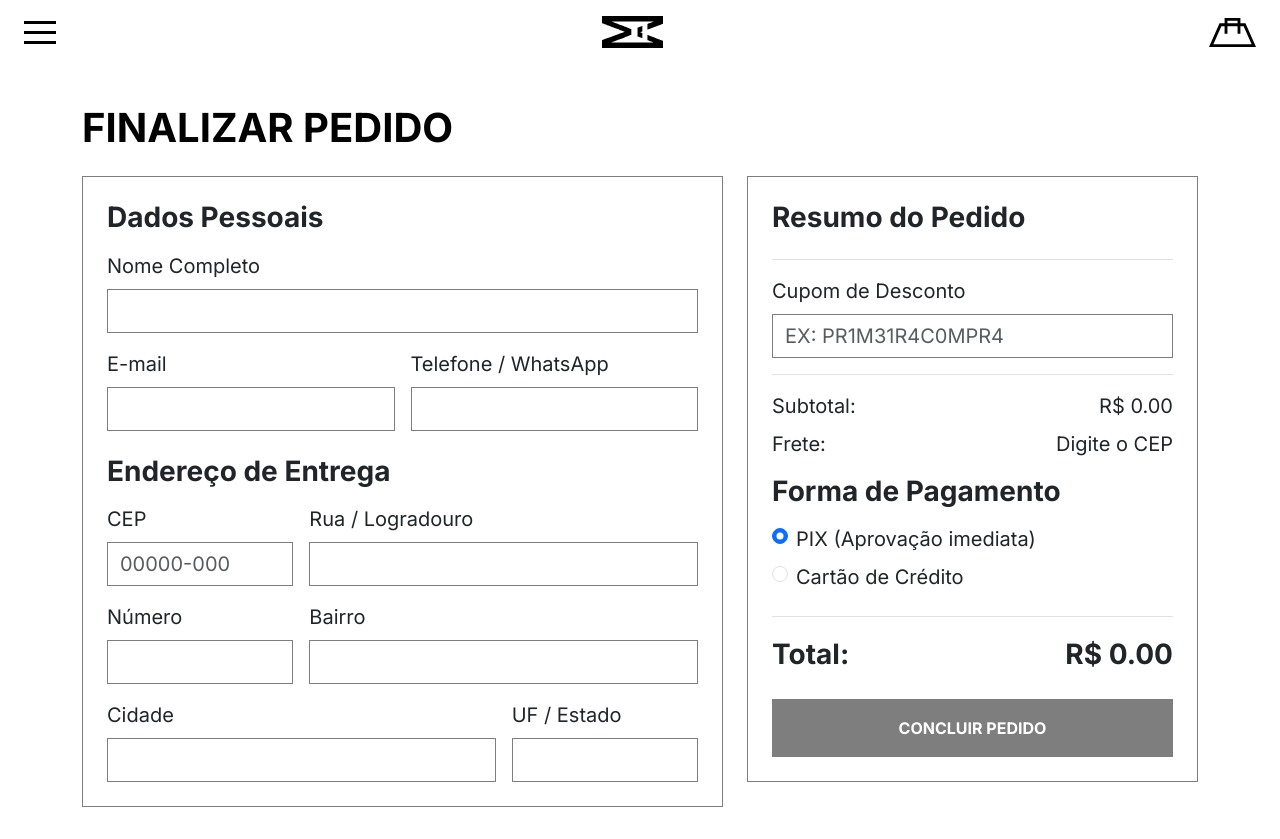
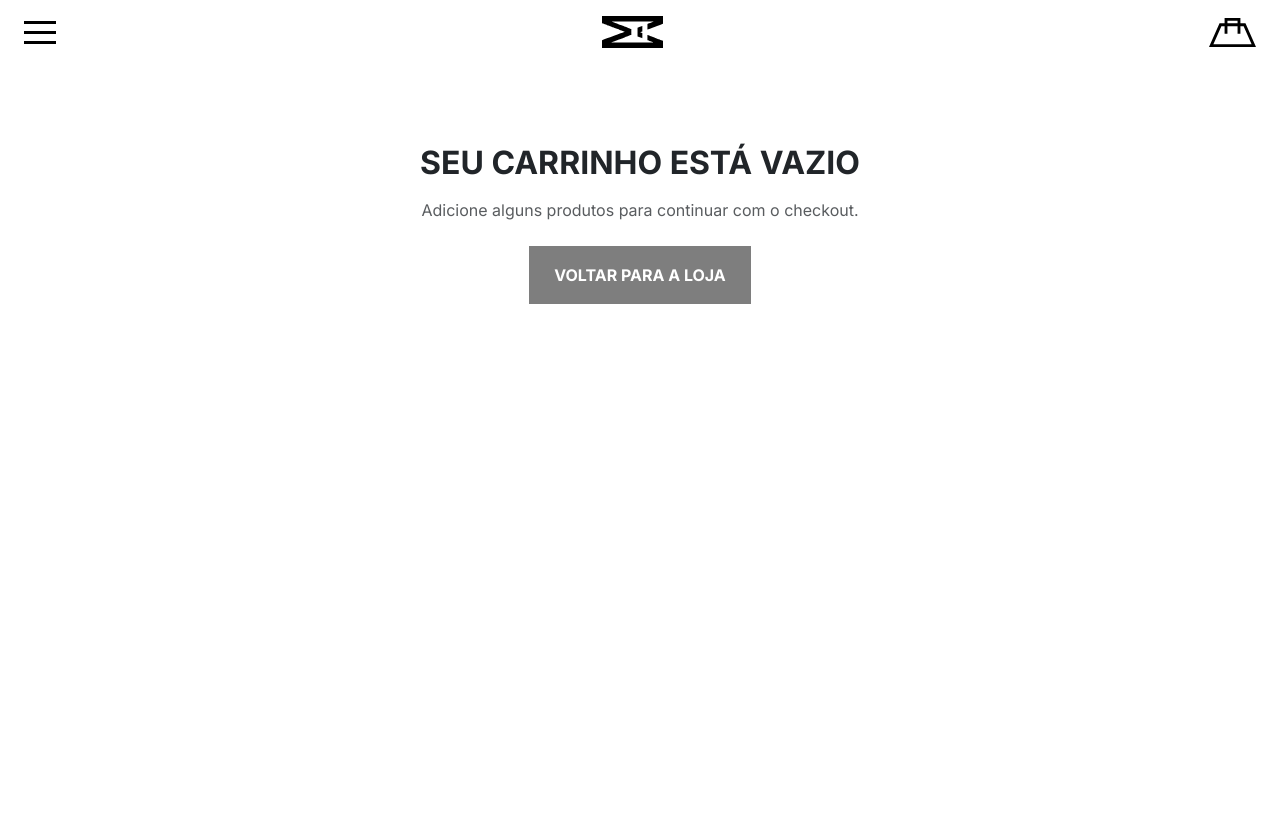
Before and after one commit to SouzaX27/TCC_Asymmetric, a React (Vite) app: page /checkout in a window 1280 px wide. After the commit the page ends 800 px from the top, so only its background shows below. Built offline with nearby package versions, Linux system fonts and the light colour scheme.

Commit message:
style: resposta carrinho vazio na página de Checkout

```diff
--- a/src/App.jsx
+++ b/src/App.jsx
@@ -11,6 +11,7 @@ import ProductDetails from './pages/ProductDetails/ProductDetails';
 import { CartProvider } from './context/CartContext';
 import Cart from './pages/Cart/Cart';
 import Checkout from './pages/Checkout/Checkout';
+// import Payment from './pages/Payment/Payment';
 
 function App() {
     return (
@@ -32,6 +33,7 @@ function App() {
                         {/* <Route path="/login" element={<Login />} /> */}
                         <Route path="/carrinho" element={<Cart />} />
                         <Route path="/checkout" element={<Checkout />} />
+                        {/* <Route path="/pagamento" element={<Payment />} /> */}
                     </Route>
 
                 </Routes>
--- a/src/pages/Checkout/Checkout.jsx
+++ b/src/pages/Checkout/Checkout.jsx
@@ -1,13 +1,14 @@
 import { useState } from 'react';
-import { useNavigate } from 'react-router-dom';
+import { useNavigate, Link } from 'react-router-dom';
 import { useCart } from '../../context/CartContext';
-// import './Checkout.css';
 
 function Checkout() {
     const navigate = useNavigate();
     const { cart, cartTotal, clearCart } = useCart();
 
-    const [formData, setFormData] = useState({
+    const [formData, setFormData] = useState(() => {
+        const dadosSalvos = sessionStorage.getItem('checkout_formData');
+        return dadosSalvos ? JSON.parse(dadosSalvos) : {
             nome: '',
             email: '',
             telefone: '',
@@ -19,9 +20,9 @@ function Checkout() {
             estado: '',
             cupom: '',
             formaPagamento: 'pix'
+        };
     });
 
-    // ESTADOS DO FRETE
     const [opcoesFrete, setOpcoesFrete] = useState([]);
     const [freteSelecionado, setFreteSelecionado] = useState(null);
 
@@ -33,7 +34,6 @@ function Checkout() {
         }));
     };
 
-    // FUNÇÃO QUE SIMULA O CÁLCULO DE FRETE
     const calcularFreteSimulado = (uf) => {
         let baseValor = 18.50;
         if (['SP', 'RJ', 'MG', 'PR'].includes(uf)) {
@@ -50,10 +50,9 @@ function Checkout() {
         ];
 
         setOpcoesFrete(opcoes);
-        setFreteSelecionado(opcoes[0]); // Seleciona o PAC automaticamente
+        setFreteSelecionado(opcoes[0]);
     };
 
-    // FUNÇÃO API CEP
     const handleCepBlur = async (e) => {
         const cepLimpo = e.target.value.replace(/\D/g, '');
 
@@ -71,7 +70,6 @@ function Checkout() {
                         estado: data.uf
                     }));
 
-                    // Chama a simulação de frete com base no estado retornado
                     calcularFreteSimulado(data.uf);
                 } else {
                     alert('CEP não encontrado. Por favor, verifique o número digitado.');
@@ -100,26 +98,41 @@ function Checkout() {
             return;
         }
 
-        // Simulação de finalização do pedido
-        console.log('Dados do Pedido:', {
+        // Estrutura completa dos dados do pedido
+        const pedidoRascunho = {
             cliente: formData,
-            itens: cart,
             frete: freteSelecionado,
             subtotal: cartTotal,
             totalGeral: totalComFrete
-        });
+        };
 
-        clearCart();
-        alert('Pedido realizado com sucesso!');
-        navigate('/inicio');
+        // Salva no sessionStorage para persistir
+        sessionStorage.setItem('checkout_formData', JSON.stringify(formData));
+        sessionStorage.setItem('checkout_pedido', JSON.stringify(pedidoRascunho));
+
+        // Redireciona para a página de pagamento/revisão
+        navigate('/pagamento');
     };
+
+    if (cart.length === 0) {
+        return (
+            <div className="container mt-5 pt-5 text-center">
+                <div className="max-width-600 mx-auto">
+                    <h2 className="fw-bold text-uppercase mb-3">Seu carrinho está vazio</h2>
+                    <p className=" text-muted mb-4">Adicione alguns produtos para continuar com o checkout.</p>
+                    <Link to="/inicio" className="button-1 text-decoration-none d-inline-block px-4 py-3 fw-bold text-uppercase">
+                        Voltar para a Loja
+                    </Link>
+                </div>
+            </div>
+        );
+    }
 
     return (
         <div className="container my-2 pt-5">
             <h1 className="fw-bold text-black text-uppercase mb-2 pb-3">Finalizar Pedido</h1>
 
             <form onSubmit={handleSubmit} className="row g-4">
-                {/* COLUNA DA ESQUERDA: DADOS E ENDEREÇO */}
                 <div className="col-lg-7">
                     <div className="border-grey p-4 mb-4">
                         <h4 className="mb-3 fs-3 fw-bold">Dados Pessoais</h4>
@@ -232,7 +245,6 @@ function Checkout() {
                             </div>
                         </div>
 
-                        {/* SEÇÃO DE OPÇÕES DE FRETE */}
                         {opcoesFrete.length > 0 && (
                             <div className="mt-4 border-top pt-3">
                                 <h4 className="mb-3 fs-3 fw-bold">Opções de Entrega</h4>
@@ -259,7 +271,6 @@ function Checkout() {
                     </div>
                 </div>
 
-                {/* COLUNA DA DIREITA: RESUMO E PAGAMENTO */}
                 <div className="col-lg-5">
                     <div className="border-grey p-4">
                         <h4 className="mb-3 fs-3 fw-bold">Resumo do Pedido</h4>
@@ -276,7 +287,6 @@ function Checkout() {
                             ))}
                         </div>
 
-                        {/* CUPOM DE DESCONTO */}
                         <div className="mb-3">
                             <label className="form-label fs-5">Cupom de Desconto</label>
                             <div className="d-flex gap-2">
@@ -291,7 +301,6 @@ function Checkout() {
                             </div>
                         </div>
 
-                        {/* DETALHAMENTO DE VALORES (SUBTOTAL + FRETE) */}
                         <div className="border-top pt-3 mb-3 fs-5">
                             <div className="d-flex justify-content-between mb-2">
                                 <span>Subtotal:</span>
@@ -303,7 +312,6 @@ function Checkout() {
                             </div>
                         </div>
 
-                        {/* FORMA DE PAGAMENTO */}
                         <h4 className="mt-3 mb-3 fs-3 fw-bold">Forma de Pagamento</h4>
                         <div className="mb-4">
                             <div className="form-check mb-2">
```
Lines whose indentation alone changed are shown as unchanged.
